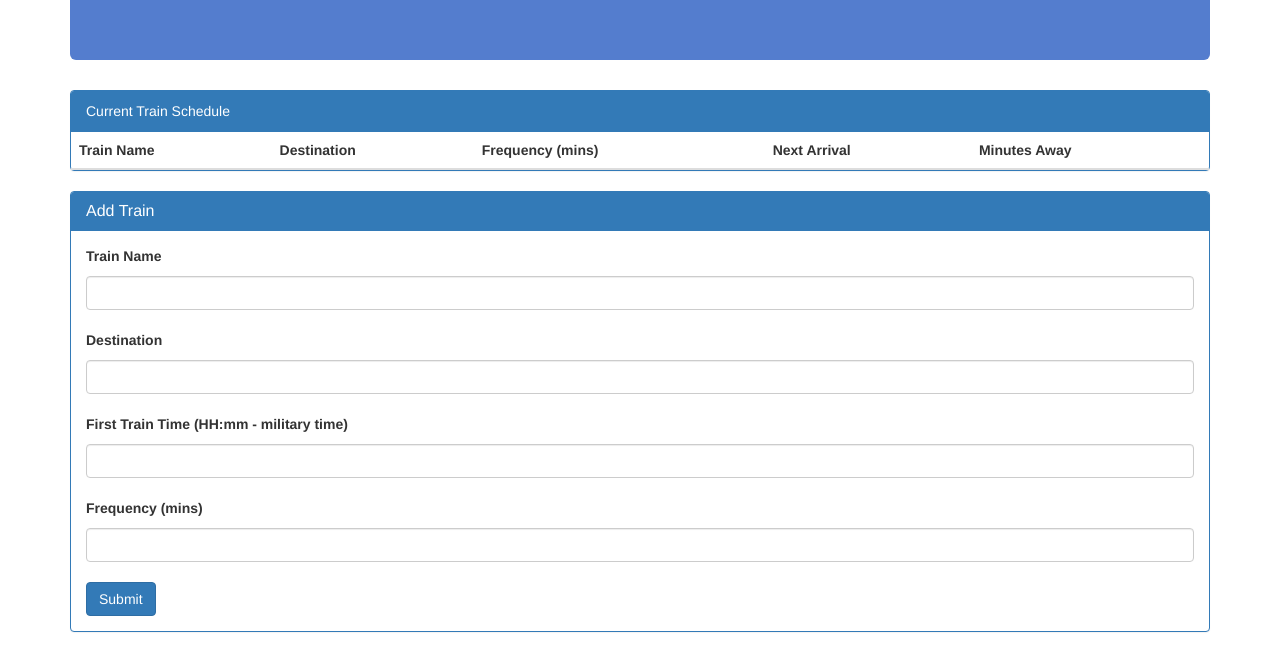
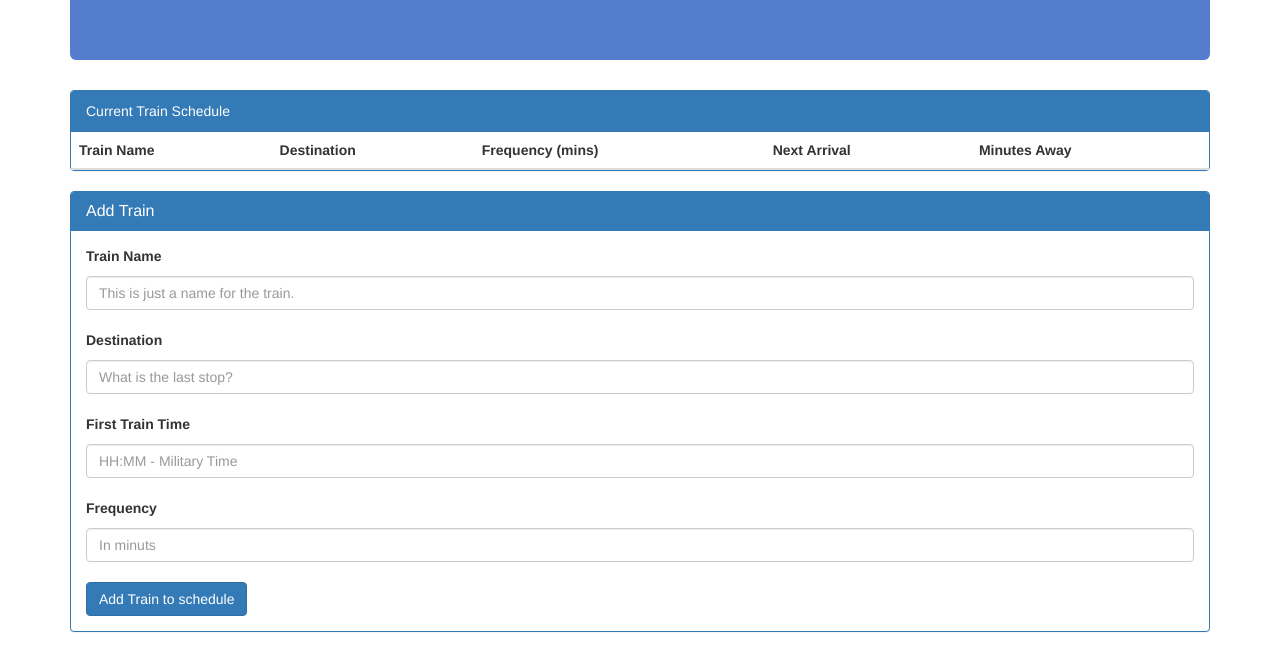
Before and after one commit to ethanzander/TrainSchedule, a plain HTML site: page index.html in a window 1280 px wide. Shown: the part 180-832 px from the top of the page. Drawn offline with nearby package versions, Linux system fonts and the light colour scheme; no server answers.

```diff
--- a/assets/javascript/app.js
+++ b/assets/javascript/app.js
@@ -9,7 +9,6 @@
 };
 firebase.initializeApp(config);
 var database = firebase.database();
-//   var trainRef = database.ref("/trains");
 //Global Varibles
 var name = "";
 var destination = "";
@@ -28,8 +27,6 @@
         destination: trainDestination,
         time: trainTime,
         frequency: trainFrequency,
- 		// nextTr: nextTr, CAN DELETE
- 		// minutesA: minutesA CAN DELETE
     }
     database.ref().push(newTrain);
     //Clear All Inputs
@@ -38,29 +35,23 @@
     $("#train-time-input").val("");
     $("#frequency-input").val("");
 });
-database.ref().on("child_added", function(snapshot) {
+//Train timing logic
+database.ref().on("child_added", function (snapshot) {
     var trName = snapshot.val().name;
     var trDestination = snapshot.val().destination;
     var trTime = snapshot.val().time;
     var trFrequency = snapshot.val().frequency;
-	console.log("Frequency " + trFrequency);
-//** I can not get these 2 variables to show up in firebase?
-	// var minutesAway = snapshot.val().minutesAway;
-	// var nextArrival = snapshot.val().nextArrival;
-
-	//train info
-    console.log("First Train: " + trTime);
-    var convertTrainTime = moment(trTime, "HH:mm").subtract(1,"years");
-    console.log(convertTrainTime);
-	// Current Time
+    console.log("First train time = " + trTime);
+    var convertTrainTime = moment(trTime, "HH:mm").subtract(1, "years");
+    //Current Time
     var currentTime = moment();
     console.log("Current time =" + moment().format("HH:mm"));
-    var timeDiff = moment().diff(moment(convertTrainTime),"minutes");
-    var trainInterval = timeDiff %trFrequency;
-	//minutes away
+    var timeDiff = moment().diff(moment(convertTrainTime), "minutes");
+    var trainInterval = timeDiff % trFrequency;
+    //Minutes away
     var minutesAway = trFrequency - trainInterval;
     console.log("Minutes until next train " + minutesAway);
-	// next arrival time
+    //Next arrival time
     var nextArrival = moment().add(minutesAway, "minutes").format("HH:mm");
     console.log("Next train arrival time " + nextArrival);
 
--- a/index.html
+++ b/index.html
@@ -53,18 +53,18 @@
             <div class="panel-body">
                 <form id="form">
                     <p><strong>Train Name</strong></p>
-                    <input type="text" class="form-control" id="train-name-input" style="width: 100%">
+                    <input type="text" class="form-control" id="train-name-input" style="width: 100%" placeholder="This is just a name for the train.">
                     <br>
                     <p><strong>Destination</strong></p>
-                    <input type="text" class="form-control" id="destination-input">
+                    <input type="text" class="form-control" id="destination-input" placeholder="What is the last stop?">
                     <br>
-                    <p><strong>First Train Time (HH:mm - military time)</strong></p>
-                    <input type="text" class="form-control" id="train-time-input">
+                    <p><strong>First Train Time</strong></p>
+                    <input type="text" class="form-control" id="train-time-input" placeholder="HH:MM - Military Time">
                     <br>
-                    <p><strong>Frequency (mins)</strong></p>
-                    <input type="text" class="form-control" id="frequency-input">
+                    <p><strong>Frequency</strong></p>
+                    <input type="text" class="form-control" id="frequency-input" placeholder="In minuts">
                     <br>
-                    <button type="button" class="btn btn-primary" id="submit">Submit</button>
+                    <button type="button" class="btn btn-primary" id="submit">Add Train to schedule</button>
                 </form>
             </div>
         </div>
```
Lines whose indentation alone changed are shown as unchanged.
